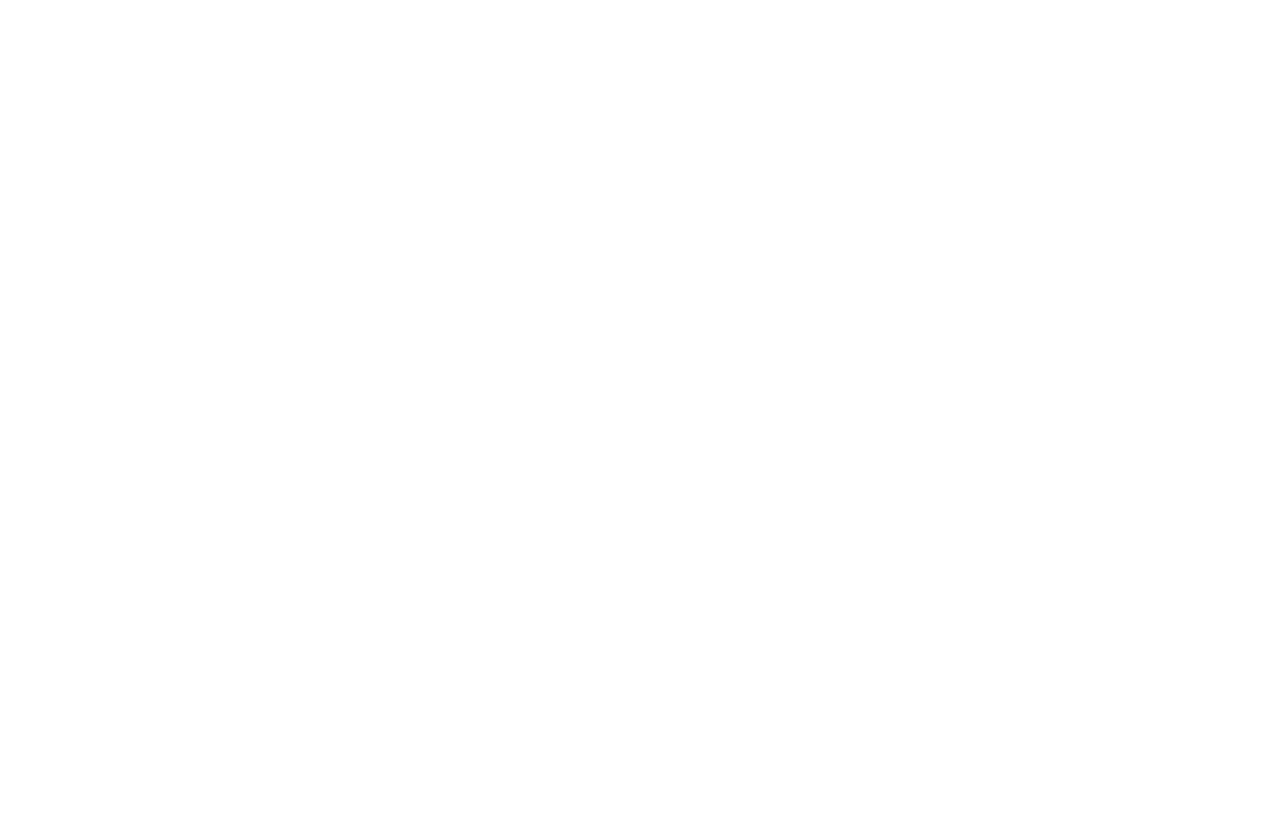
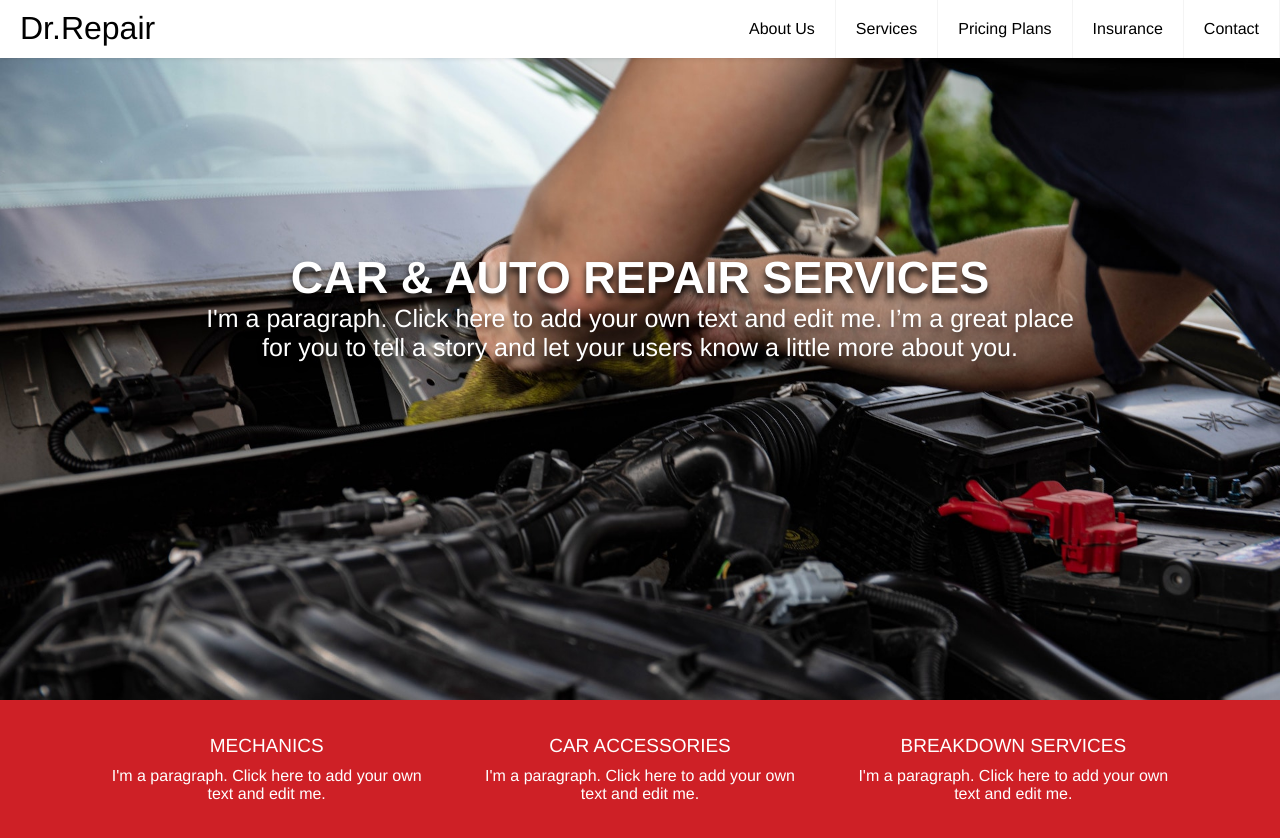
Before and after one commit to 3Tushka/Dr.Repair-Autocenter, a website built with Vite: page index.html in a window 1280 px wide. Before the commit the page ends 800 px from the top, so only its background shows below. Built offline with nearby package versions, Linux system fonts and the light colour scheme.

Commit message:
added header, promo and info section

```diff
--- a/index.html
+++ b/index.html
@@ -8,7 +8,62 @@
 </head>
 
 <body>
+  <header class="header">
+    <a href="" class="logo">
+      Dr.Repair
+    </a>
+    <input class="menu-btn" type="checkbox" id="menu-btn" />
+    <label class="menu-icon" for="menu-btn"><span class="navicon"></span></label>
+    <ul class="menu">
+      <li><a href="#about">About Us</a></li>
+      <li><a href="#services">Services</a></li>
+      <li><a href="#prices">Pricing Plans</a></li>
+      <li><a href="#insurance">Insurance</a></li>
+      <li><a href="#contact">Contact</a></li>
+    </ul>
+  </header>
 
+  <section class="promo">
+    <div class="promo-box">
+      <div class="promo-box-title">
+        CAR & AUTO REPAIR SERVICES
+      </div>
+      <div class="promo-box-desc">
+        I'm a paragraph. Click here to add your own text and edit me. I’m a great place for you to tell a story and let
+        your users know a little more about you.
+      </div>
+    </div>
+  </section>
+
+
+  <section class="info">
+    <div class="info-box">
+      <div class="info-box-item">
+        <div class="info-box-item__title">
+          MECHANICS
+        </div>
+        <div class="info-box-item__desc">
+          I'm a paragraph. Click here to add your own text and edit me.
+        </div>
+      </div>
+      <div class="info-box-item">
+        <div class="info-box-item__title">
+          CAR ACCESSORIES
+        </div>
+        <div class="info-box-item__desc">
+          I'm a paragraph. Click here to add your own text and edit me.
+        </div>
+      </div>
+      <div class="info-box-item">
+        <div class="info-box-item__title">
+          BREAKDOWN SERVICES
+        </div>
+        <div class="info-box-item__desc">
+          I'm a paragraph. Click here to add your own text and edit me.
+        </div>
+      </div>
+    </div>
+  </section>
 
   <script type="module" src="/src/js/main.js"></script>
 </body>
--- a/src/js/main.js
+++ b/src/js/main.js
@@ -1 +1,3 @@
 import '../styles/style.scss'
+import '../styles/promo/promo.scss'
+import '../styles/info/info.scss'
--- /dev/null
+++ b/src/styles/_header.scss
@@ -0,0 +1,131 @@
+.header {
+    background-color: #fff;
+    box-shadow: 1px 1px 4px 0 rgba(0, 0, 0, .1);
+    position: fixed;
+    width: 100%;
+    z-index: 3;
+
+    ul {
+        margin: 0;
+        padding: 0;
+        list-style: none;
+        overflow: hidden;
+        background-color: #fff;
+
+        li a {
+            display: block;
+            padding: 20px 20px;
+            border-right: 1px solid #f4f4f4;
+            text-decoration: none;
+        }
+
+        li a:hover {
+            background-color: #f4f4f4;
+        }
+    }
+
+
+    .menu-btn:hover {
+        background-color: #f4f4f4;
+    }
+
+    .logo {
+        display: block;
+        float: left;
+        font-size: 2em;
+        padding: 10px 20px;
+        text-decoration: none;
+    }
+
+    .menu {
+        clear: both;
+        max-height: 0;
+        transition: max-height .2s ease-out;
+    }
+
+    .menu-icon {
+        cursor: pointer;
+        display: inline-block;
+        float: right;
+        padding: 28px 20px;
+        position: relative;
+        user-select: none;
+
+        .navicon {
+            background: #333;
+            display: block;
+            height: 2px;
+            position: relative;
+            transition: background .2s ease-out;
+            width: 18px;
+        }
+
+        .navicon:before,
+        .navicon:after {
+            background: #333;
+            content: '';
+            display: block;
+            height: 100%;
+            position: absolute;
+            transition: all .2s ease-out;
+            width: 100%;
+        }
+
+        .navicon:before {
+            top: 5px;
+        }
+
+        .navicon:after {
+            top: -5px;
+        }
+    }
+
+    .menu-btn {
+        display: none;
+    }
+
+    .menu-btn:checked~.menu {
+        max-height: 340px;
+    }
+
+    .menu-btn:checked~.menu-icon .navicon {
+        background: transparent;
+    }
+
+    .menu-btn:checked~.menu-icon .navicon:before {
+        transform: rotate(-45deg);
+    }
+
+    .menu-btn:checked~.menu-icon .navicon:after {
+        transform: rotate(45deg);
+    }
+
+    .menu-btn:checked~.menu-icon:not(.steps) .navicon:before,
+    .menu-btn:checked~.menu-icon:not(.steps) .navicon:after {
+        top: 0;
+    }
+}
+
+
+@media (min-width: 768px) {
+    .header {
+
+        li {
+            float: left;
+
+            a {
+                padding: 20px 30px;
+            }
+        }
+
+        .menu {
+            clear: none;
+            float: right;
+            max-height: none;
+        }
+
+        .menu-icon {
+            display: none;
+        }
+    }
+}
--- /dev/null
+++ b/src/styles/info/info.scss
@@ -0,0 +1,27 @@
+.info {
+    background-color: #ce2026;
+    text-align: center;
+
+    .info-box {
+        margin: 0 100px;
+        display: flex;
+        justify-content: center;
+
+        gap: 40px;
+
+        .info-box-item {
+            margin: 35px 0;
+            color: #fff;
+
+            &__title {
+                font-size: 19px;
+                font-weight: 500;
+                margin-bottom: 10px;
+            }
+
+            &__desc {
+                padding: 0;
+            }
+        }
+    }
+}
--- /dev/null
+++ b/src/styles/promo/promo.scss
@@ -0,0 +1,29 @@
+.promo {
+    padding-top: 60px;
+    background: url('/src/assets/background/pexels-sergey-meshkov-8478225.jpg');
+    background-repeat: no-repeat;
+    background-size: cover;
+    width: 100%;
+    height: 80vh;
+
+    .promo-box {
+        margin: 15% 0;
+        display: flex;
+        flex-direction: column;
+        text-align: center;
+
+        .promo-box-title {
+            font-size: 45px;
+            font-weight: 600;
+            color: #fff;
+            text-shadow: 0px 5px 6px rgba(0, 0, 0, 0.87);
+        }
+
+        .promo-box-desc {
+            font-size: 25px;
+            color: #fff;
+            margin: 0 15%;
+            text-shadow: 0px 5px 6px rgba(0, 0, 0, 0.45);
+        }
+    }
+}
--- a/src/styles/style.scss
+++ b/src/styles/style.scss
@@ -0,0 +1,11 @@
+@import '_header.scss';
+
+body {
+    margin: 0;
+    font-family: Helvetica, sans-serif;
+    background-color: #f4f4f4;
+}
+
+a {
+    color: #000;
+}
```
Also changed, not shown: src/assets/background/pexels-sergey-meshkov-8478225.jpg (added), src/assets/logo/photo_2022-10-14_16-27-41.jpg (added).
